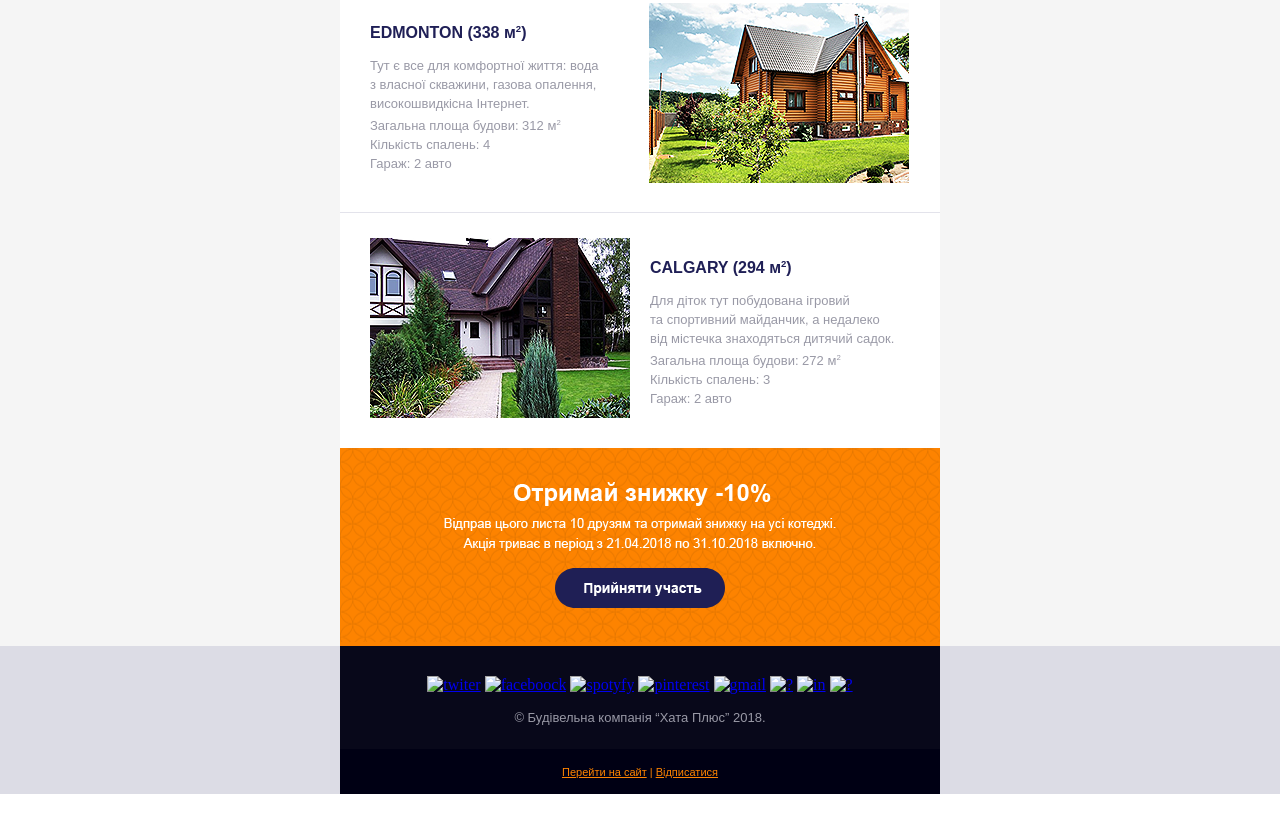
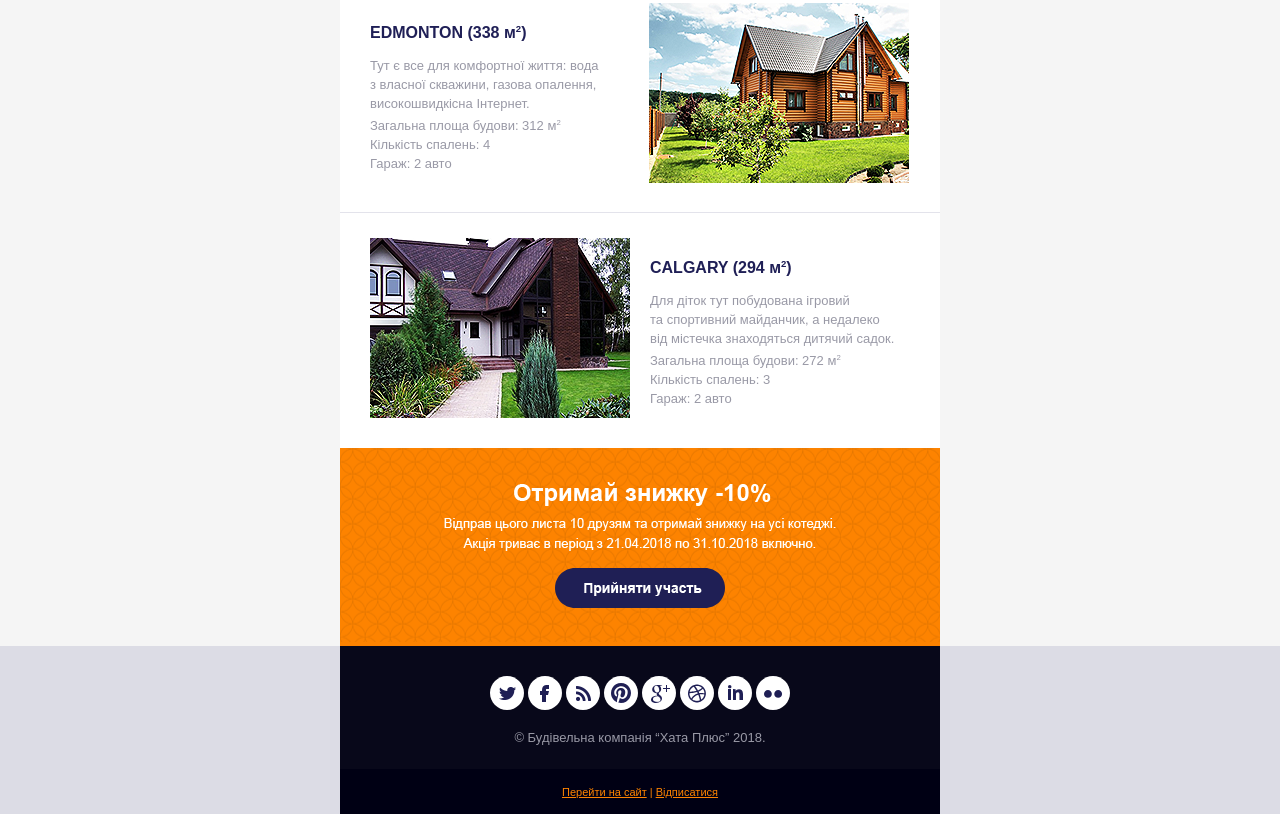
Before and after one commit to SmA1l2011/hata-plus-mail, a plain HTML site: page index.html in a window 1280 px wide. Shown: the part 1019-1833 px from the top of the page. Drawn offline with Linux system fonts and the light colour scheme; the site is published under a folder, as on GitHub Pages, so addresses that start at the root find nothing.

Commit message:
finish site

```diff
--- a/index.html
+++ b/index.html
@@ -234,14 +234,14 @@
                     <tr>
                         <td>
                             <div class="icons">
-                                <a href="#"><img src="/img/icon1.png" alt="twiter"></a>
-                                <a href="#"><img src="/img/icon2.png" alt="faceboock"></a>
-                                <a href="#"><img src="/img/icon3.png" alt="spotyfy"></a>
-                                <a href="#"><img src="/img/icon4.png" alt="pinterest"></a>
-                                <a href="#"><img src="/img/icon5.png" alt="gmail"></a>
-                                <a href="#"><img src="/img/icon6.png" alt="?"></a>
-                                <a href="#"><img src="/img/icon7.png" alt="in"></a>
-                                <a href="#"><img src="/img/icon8.png" alt="?"></a>
+                                <a href="#"><img src="img/icon1.png" alt="twiter"></a>
+                                <a href="#"><img src="img/icon2.png" alt="faceboock"></a>
+                                <a href="#"><img src="img/icon3.png" alt="spotyfy"></a>
+                                <a href="#"><img src="img/icon4.png" alt="pinterest"></a>
+                                <a href="#"><img src="img/icon5.png" alt="gmail"></a>
+                                <a href="#"><img src="img/icon6.png" alt="?"></a>
+                                <a href="#"><img src="img/icon7.png" alt="in"></a>
+                                <a href="#"><img src="img/icon8.png" alt="?"></a>
                             </div>
                         </td>
                     </tr>
```
